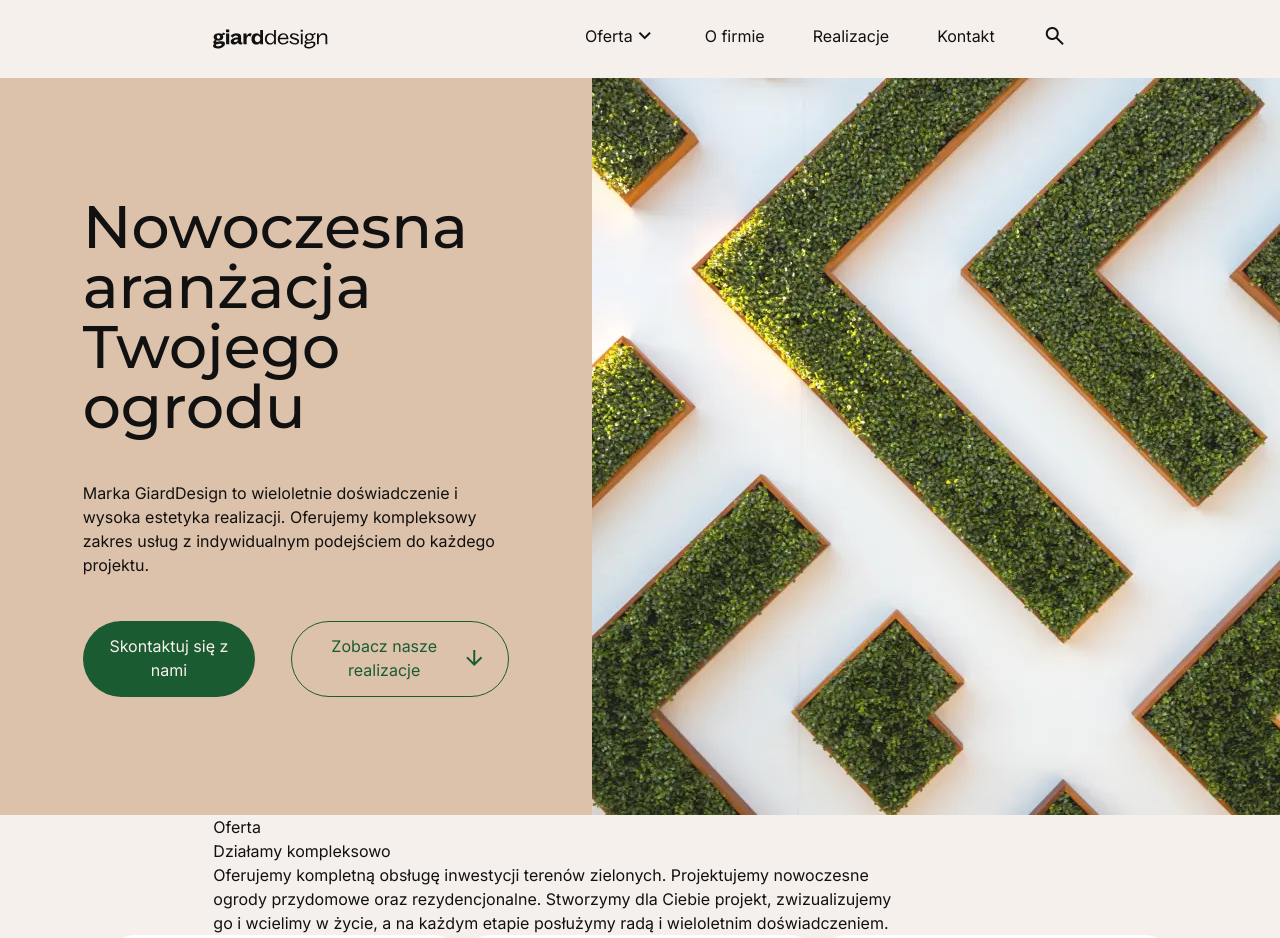
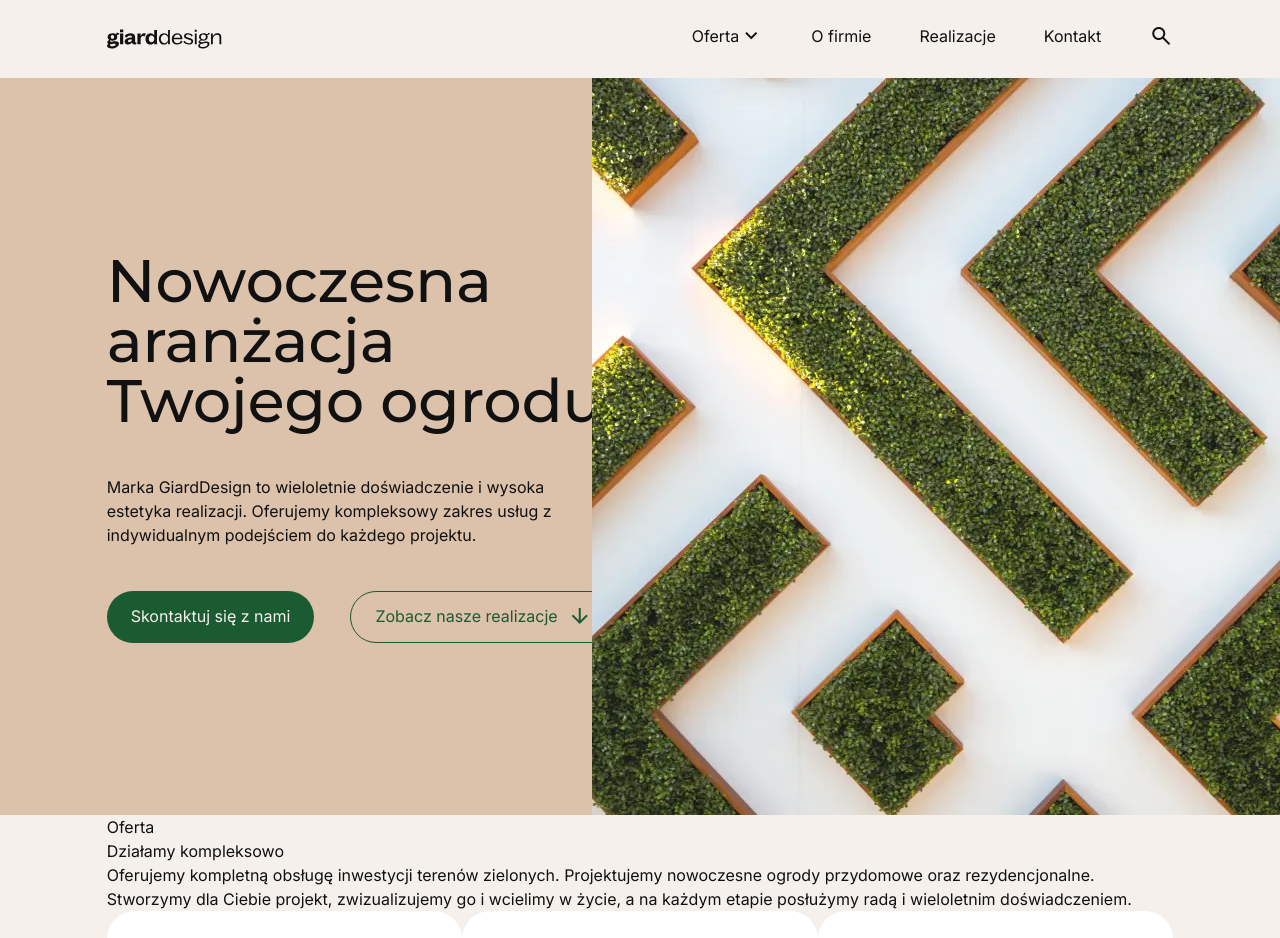
Before and after one commit to KamilaMatysiak/adRespect-rectruitmentTask, a website: page index.html in a window 1280 px wide. Shown: the top 938 px of the page. Drawn offline with nearby package versions, Linux system fonts and the light colour scheme; a script that the page names is missing.

Commit message:
finish banner design

```diff
--- a/index.html
+++ b/index.html
@@ -19,7 +19,7 @@
   </head>
   <body>
     <header class="w-full">
-      <nav class="flex justify-between align-center py-6 w-4/6 mx-auto">
+      <nav class="flex justify-between align-center py-6 w-5/6 mx-auto">
         <img src="assets/img/giarddesign.svg" alt="giarddesign logo"/>
         <div class="flex justify-between gap-12">
             <a class="flex">Oferta <span class="material-symbols-outlined">expand_more</span></a>
@@ -31,11 +31,13 @@
       </nav>
     </header>
 
-    <section class="section flex justify-between bg-beige">
-        <div class="w-2/6 m-auto">
+    <section class="section relative h-[737px] flex bg-beige">
+        <div class="w-5/6 m-auto flex justify-between ">
             <div class="max-w-[600px]">
-                <h1 class="text-6xl font-medium font-heading">Nowoczesna aranżacja Twojego ogrodu </h1>
-                <p class="text-base my-11">Marka GiardDesign to wieloletnie doświadczenie i wysoka estetyka realizacji. Oferujemy kompleksowy zakres usług z indywidualnym podejściem do każdego projektu.</p>
+                <div class="max-w-[500px]">
+                    <h1 class="text-6xl font-medium font-heading">Nowoczesna aranżacja Twojego ogrodu </h1>
+                    <p class="text-base my-11">Marka GiardDesign to wieloletnie doświadczenie i wysoka estetyka realizacji. Oferujemy kompleksowy zakres usług z indywidualnym podejściem do każdego projektu.</p>
+                </div>
                 <div class="flex mt-7">
                     <button class="button button--green mr-9">Skontaktuj się z nami</button>
                     <button class="button button--outlined-green">Zobacz nasze realizacje <span class="material-symbols-outlined">arrow_downward</span></button>
@@ -43,14 +45,16 @@
             </div>
         </div>
 
-        <div>
-            <img src="assets/img/banner.webp"/>
+        <div class="absolute right-0">
+            <img class="object-contain aspect-square" src="assets/img/banner.webp"/>
         </div>
+
+
     </section>
 
     <section class="section">
-        <div class="w-4/6 m-auto">
-            <div class="max-w-[700px]">
+        <div class="w-5/6 m-auto">
+            <div>
                 <h5>Oferta</h5>
                 <h1>Działamy <span>kompleksowo</span></h1>
                 <p>Oferujemy kompletną obsługę inwestycji terenów zielonych. Projektujemy nowoczesne ogrody przydomowe oraz rezydencjonalne. Stworzymy dla Ciebie projekt, zwizualizujemy go i wcielimy w życie, a na każdym etapie posłużymy radą i wieloletnim doświadczeniem. </p>
@@ -80,7 +84,7 @@
 
     <section class="section flex bg-green text-white">
         <img src="assets/img/about.webp"/>
-        <div class="w-1/2 m-auto">
+        <div class="w-2/6 m-auto">
             <div class="max-w-[600px]">
             <h5>O firmie</h5>
             <h1>Tworzymy z <span>pasją</span></h1>
@@ -100,7 +104,7 @@
     </section>
 
     <section  class="section" id="contact">
-        <div class="flex w-4/6 mx-auto justify-between bg-green text-white">
+        <div class="flex w-5/6 mx-auto justify-between bg-green text-white">
             <h1>Zostańmy w kontakcie! Znajdziesz nas na <span >Instagramie.</span></h1>
             <div>
                 <p>Śledź nasze najnowsze realizacje!</p>
@@ -110,7 +114,7 @@
     </section>
 
     <footer class="bg-black text-white">
-        <div class="w-4/6 mx-auto">
+        <div class="w-5/6 mx-auto">
             <div class="flex justify-between">
                 <img src="assets/img/giarddesign.svg"/>
                 <div class="flex">
--- a/styles/button.css
+++ b/styles/button.css
@@ -1,8 +1,8 @@
 .button {
     display: flex;
     align-items: center;
-    padding: 12px 22px 14px 22px;
-    gap: 8px;
+    padding: 12px 24px 14px 24px;
+    gap: 10px;
     border-radius: 200px;
     font-family: var(--inter);
     font-size: 16px;
```
Also changed, not shown: dist/style.css.
